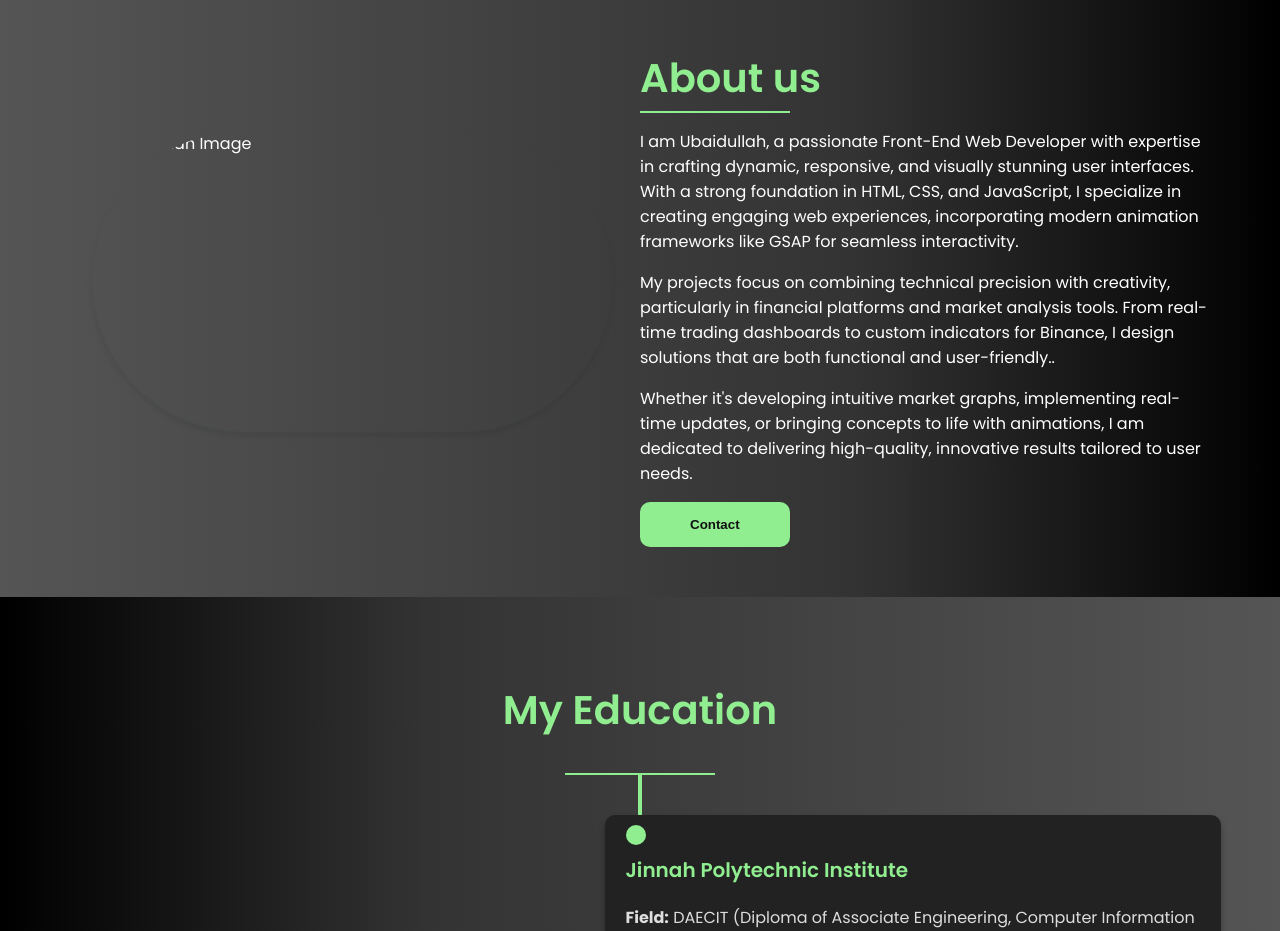
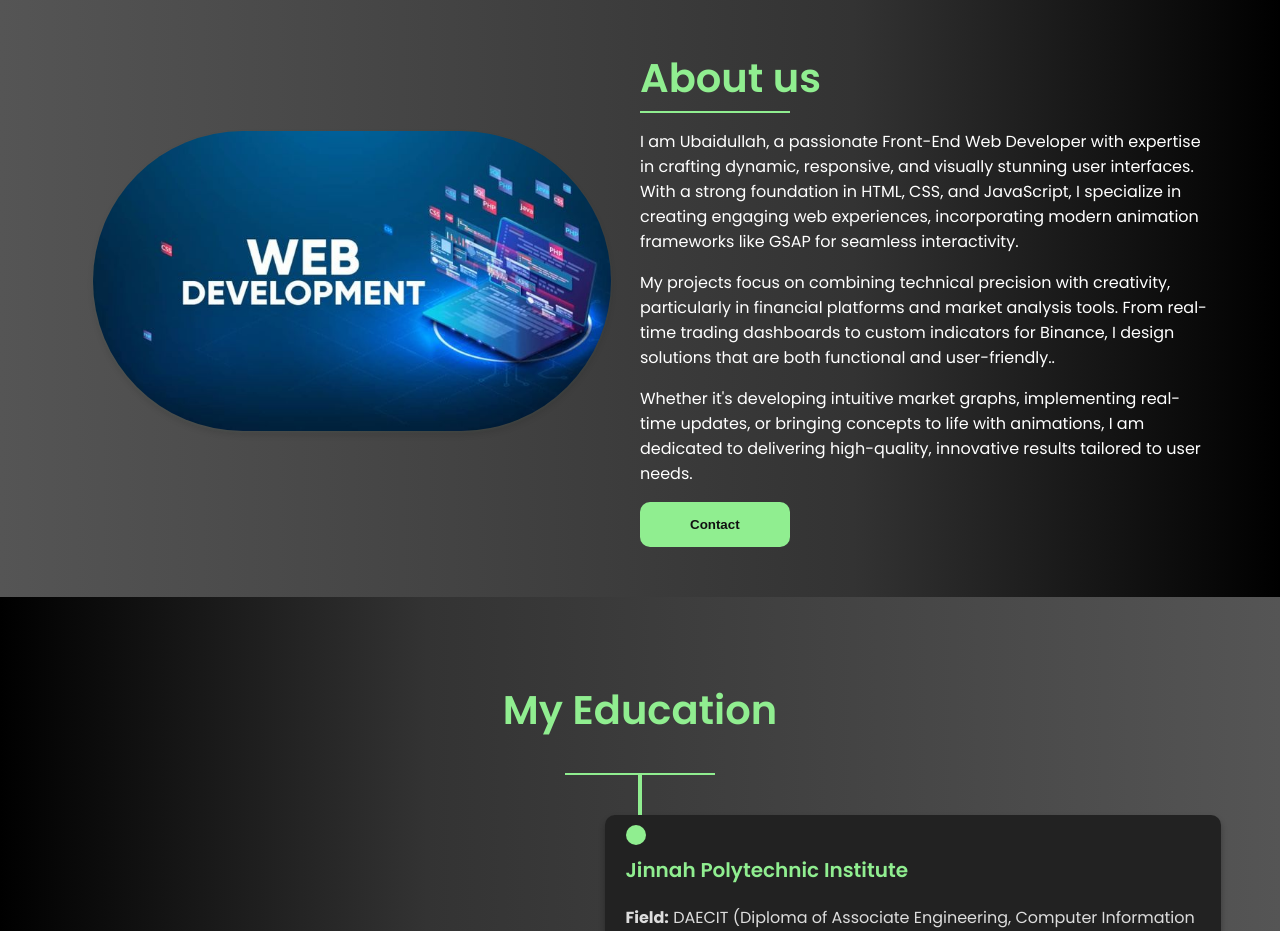
Before and after one commit to developer-ubaidullah/My-Portfolio, a plain HTML site: page index.html in a window 1280 px wide. Shown: the part 800-1731 px from the top of the page. Drawn offline with nearby package versions, Linux system fonts and the light colour scheme.

Commit message:
second commoit

```diff
--- a/index.html
+++ b/index.html
@@ -78,7 +78,7 @@
     <!-- about section  -->
     <section class="about-section" id="about">
         <div class="about-section-img">
-            <img src="./Asset/Dynamic Website.jpgg" alt="Ubaidullah Image">
+            <img src="./Asset/Dynamic Website.jpg" alt="Ubaidullah Image">
         </div>
 
         <div class="about-section-text">
```
